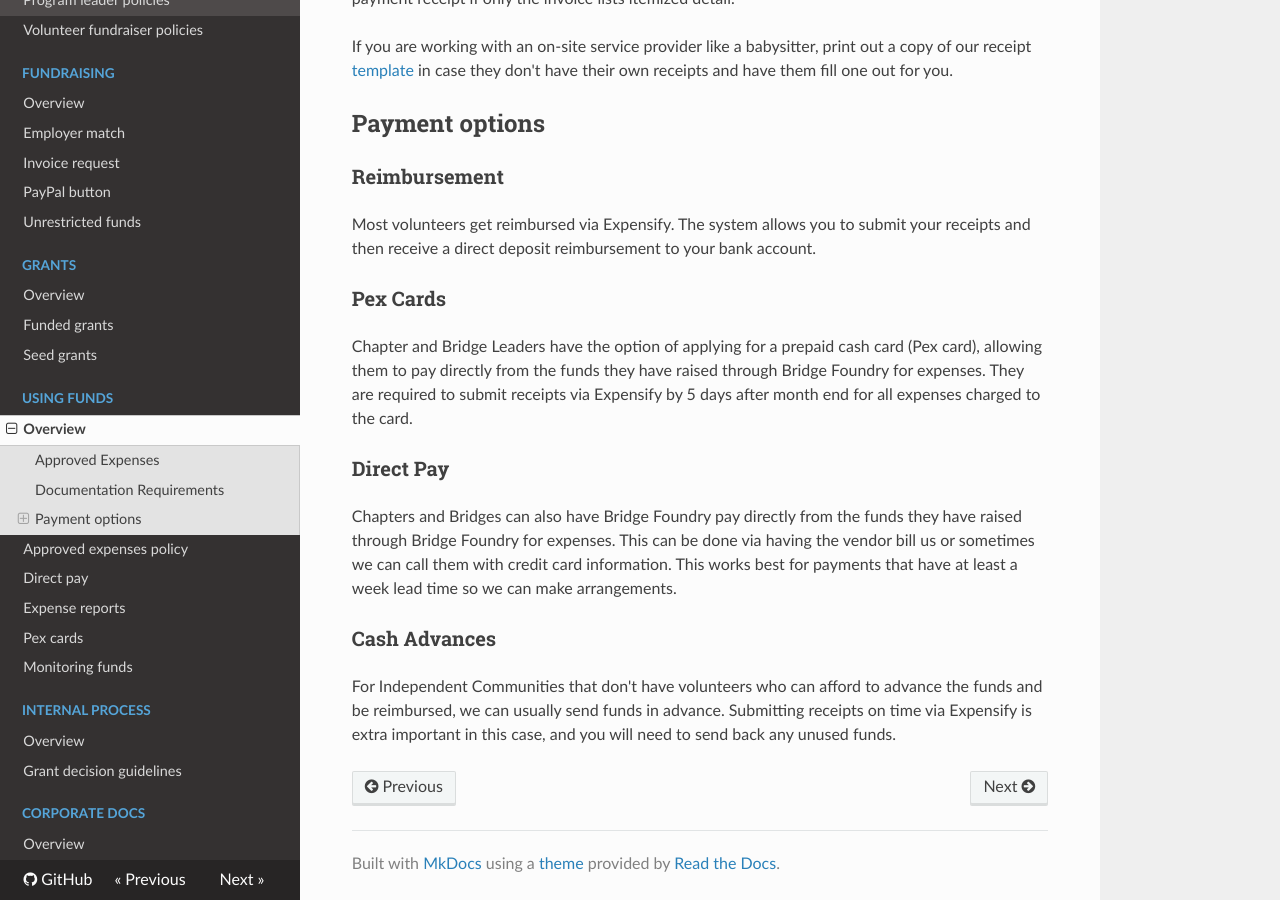
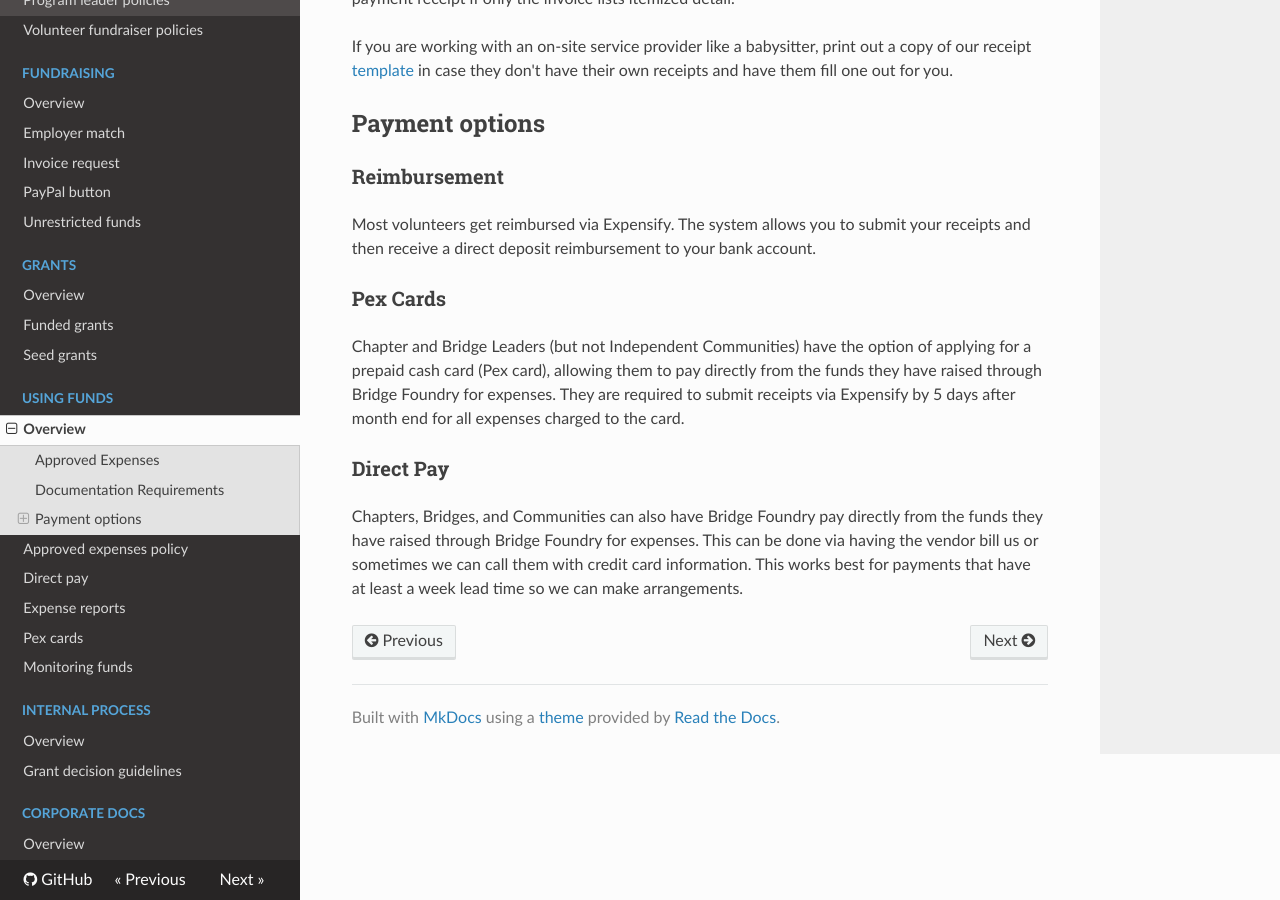
Before and after one commit to Satsaimistoowqp/bridgefoundry-operations, an MkDocs documentation site: the page built from docs/using-funds/README.md, in a window 1280 px wide and 900 px high, scrolled down 645 px. Built offline with MkDocs 1.6.1, drawn with Linux system fonts in a browser that asks for light colours; nearby versions of some CDN libraries; old or Windows-style settings are respelled for this version of MkDocs.

Commit message:
Remove cash advances, direct pay updates
We don't have a policy in place for cash advances yet, so we're removing this from the documentation. The goal is still to figure this piece out but we want to keep things simple for now.  And, we can do direct pay for independent communities as well so I added that detail.

```diff
--- a/docs/using-funds/README.md
+++ b/docs/using-funds/README.md
@@ -20,10 +20,7 @@ If you are working with an on-site service provider like a babysitter, print out
 Most volunteers get reimbursed via Expensify. The system allows you to submit your receipts and then receive a direct deposit reimbursement to your bank account.
 
 ### Pex Cards
-Chapter and Bridge Leaders have the option of applying for a prepaid cash card (Pex card), allowing them to pay directly from the funds they have raised through Bridge Foundry for expenses. They are required to submit receipts via Expensify by 5 days after month end for all expenses charged to the card.
+Chapter and Bridge Leaders (but not Independent Communities) have the option of applying for a prepaid cash card (Pex card), allowing them to pay directly from the funds they have raised through Bridge Foundry for expenses. They are required to submit receipts via Expensify by 5 days after month end for all expenses charged to the card.
 
 ### Direct Pay
-Chapters and Bridges can also have Bridge Foundry pay directly from the funds they have raised through Bridge Foundry for expenses. This can be done via having the vendor bill us or sometimes we can call them with credit card information. This works best for payments that have at least a week lead time so we can make arrangements.
-
-### Cash Advances
-For Independent Communities that don't have volunteers who can afford to advance the funds and be reimbursed, we can usually send funds in advance. Submitting receipts on time via Expensify is extra important in this case, and you will need to send back any unused funds.
+Chapters, Bridges, and Communities can also have Bridge Foundry pay directly from the funds they have raised through Bridge Foundry for expenses. This can be done via having the vendor bill us or sometimes we can call them with credit card information. This works best for payments that have at least a week lead time so we can make arrangements.
```
